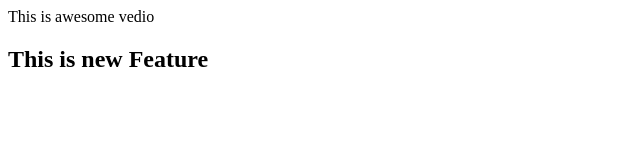
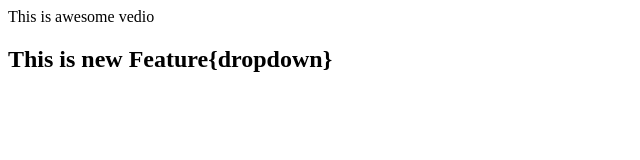
Before and after one commit to Nitish-Goel/Localrepo, a plain HTML site: page index.html in a window 1280 px wide. Shown: the whole page, without its empty margins (0-640 px from the left). Drawn offline with Linux system fonts and the light colour scheme.

Commit message:
add dropdown

```diff
--- a/index.html
+++ b/index.html
@@ -1,2 +1,2 @@
 <p>This is awesome vedio</p>
-<h2>This is new Feature</h2>
+<h2>This is new Feature{dropdown}</h2>
```
